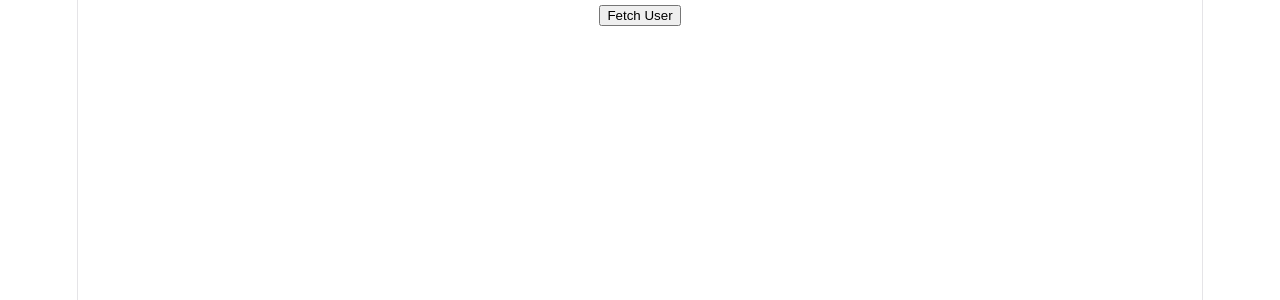
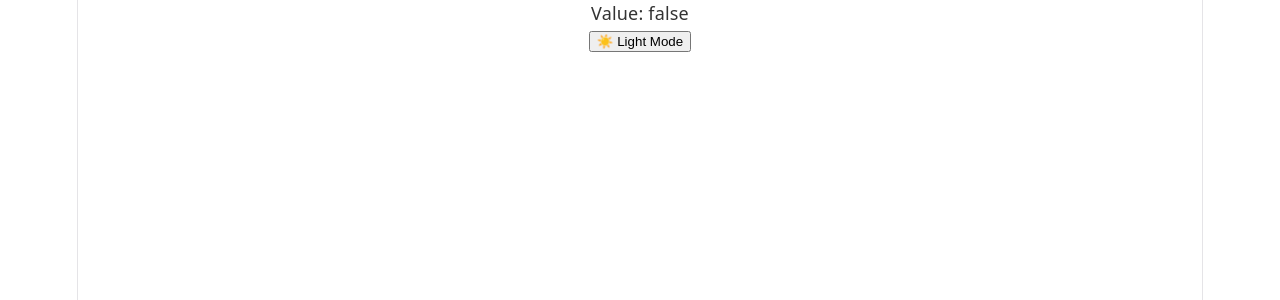
Before and after one commit to SinghRamanjot/React_Concepts, a React (Vite) app: page / in a window 1280 px wide. Shown: the top 300 px of the page. Built offline with nearby package versions, Linux system fonts and the light colour scheme.

Commit message:
added useDebounce and useToggle custom hooks

```diff
--- a/src/App.tsx
+++ b/src/App.tsx
@@ -4,6 +4,7 @@ import FocusInput from "./concepts/useRef/FocusInput.demo";
 import ExpensiveCalc from "./concepts/useMemo/ExpensiveCalc.demo";
 import StableCallback from "./concepts/useCallback/StableCallback.demo";
 import UserDashboard from "./concepts/redux/UserDashboard.demo";
+import UseToggleDemo from "./concepts/customHooks/useToggle/useToggle.demo";
 import { useSelector } from "react-redux";
 
 const App = () => {
@@ -16,7 +17,8 @@ const App = () => {
       <FocusInput />
       <ExpensiveCalc/>
       <StableCallback /> */}
-      <UserDashboard />
+      {/* <UserDashboard /> */}
+      <UseToggleDemo />
     </div>
   );
 };
--- a/src/concepts/customHooks/index.ts
+++ b/src/concepts/customHooks/index.ts
@@ -0,0 +1,3 @@
+// src/concepts/customHooks/index.ts
+export { default as useToggle } from "./useToggle/useToggle"
+export { default as useDebounce } from "./useDebounce/useDebounce"
--- /dev/null
+++ b/src/concepts/customHooks/useDebounce/useDebounce.ts
@@ -0,0 +1,17 @@
+import { useState, useEffect } from "react"
+
+function useDebounce<T>(value: T, delay: number): T {
+  const [debouncedValue, setDebouncedValue] = useState<T>(value)
+
+  useEffect(() => {
+    const timer = setTimeout(() => {
+      setDebouncedValue(value)
+    }, delay)
+
+    return () => clearTimeout(timer)
+  }, [value, delay])
+
+  return debouncedValue
+}
+
+export default useDebounce
--- /dev/null
+++ b/src/concepts/customHooks/useToggle/useToggle.demo.tsx
@@ -0,0 +1,21 @@
+import React from "react";
+import { useToggle } from "../index";
+
+function UseToggleDemo() {
+  const { value, toggle } = useToggle(false);
+  return (
+    <div
+      style={{
+        background: value ? "#333" : "#fff",
+        color: value ? "#fff" : "#333",
+      }}
+    >
+      <p>Value: {value.toString()}</p>
+      <button onClick={toggle}>
+        {value ? "🌙 Dark Mode" : "☀️ Light Mode"}
+      </button>
+    </div>
+  );
+}
+
+export default UseToggleDemo;
--- /dev/null
+++ b/src/concepts/customHooks/useToggle/useToggle.ts
@@ -0,0 +1,11 @@
+import { useState } from "react";
+
+function useToggle(initialValue: boolean) {
+  const [value, setValue] = useState(initialValue);
+  function toggle() {
+    setValue(!value);
+  }
+  return { value, toggle };
+}
+
+export default useToggle;
```
Also changed, not shown: src/concepts/customHooks/useDebounce/useDebounce.demo.tsx (added), src/concepts/customHooks/useFetch/useFetch.demo.tsx (added), src/concepts/customHooks/useFetch/useFetch.ts (added).
